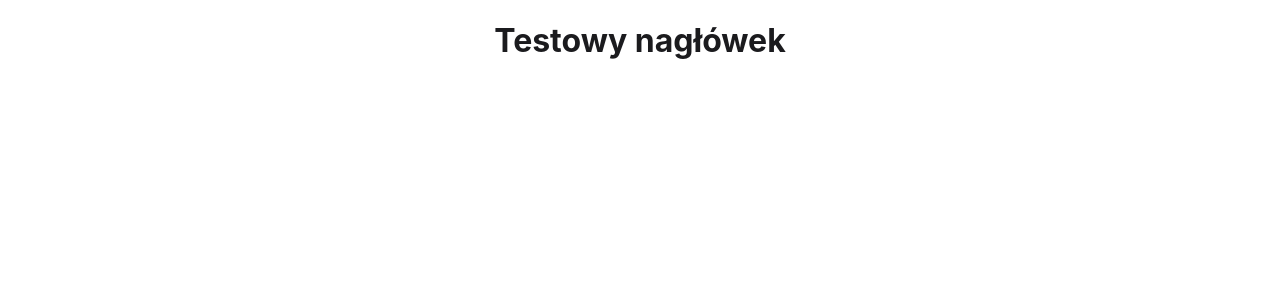
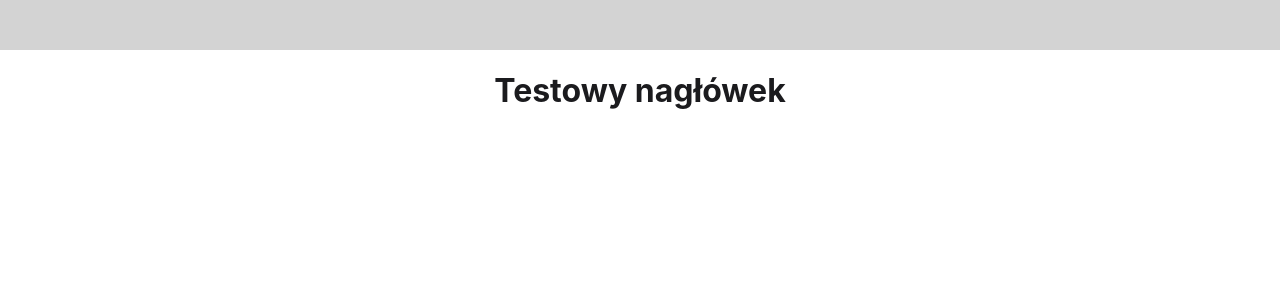
Before and after one commit to MagicianPL/PayBud, a React (Create React App) app: page / in a window 1280 px wide. Shown: the top 300 px of the page. Built offline with nearby package versions, Linux system fonts and the light colour scheme.

Commit message:
TopNavigation bar

```diff
--- a/src/App.tsx
+++ b/src/App.tsx
@@ -2,12 +2,14 @@ import "./App.css";
 import { ThemeProvider } from "styled-components";
 
 import theme from "./theme/theme";
+import TopNavigation from "./components/TopNavigation/TopNavigation";
 import Test from "./components/Test";
 
 function App() {
   return (
     <ThemeProvider theme={theme}>
       <div className="App">
+        <TopNavigation />
         <Test />
       </div>
     </ThemeProvider>
--- /dev/null
+++ b/src/components/TopNavigation/StyledWrapper.tsx
@@ -0,0 +1,10 @@
+import styled from "styled-components";
+
+const StyledWrapper = styled.div`
+    width: 100%;
+    min-height: 50px;
+    background: lightgray;
+
+`;
+
+export default StyledWrapper;
--- /dev/null
+++ b/src/components/TopNavigation/TopNavigation.tsx
@@ -0,0 +1,13 @@
+import React from 'react';
+
+import StyledWrapper from './StyledWrapper';
+
+const TopNavigation = () => {
+    return(
+        <StyledWrapper>
+
+        </StyledWrapper>
+    );
+};
+
+export default TopNavigation;
```
